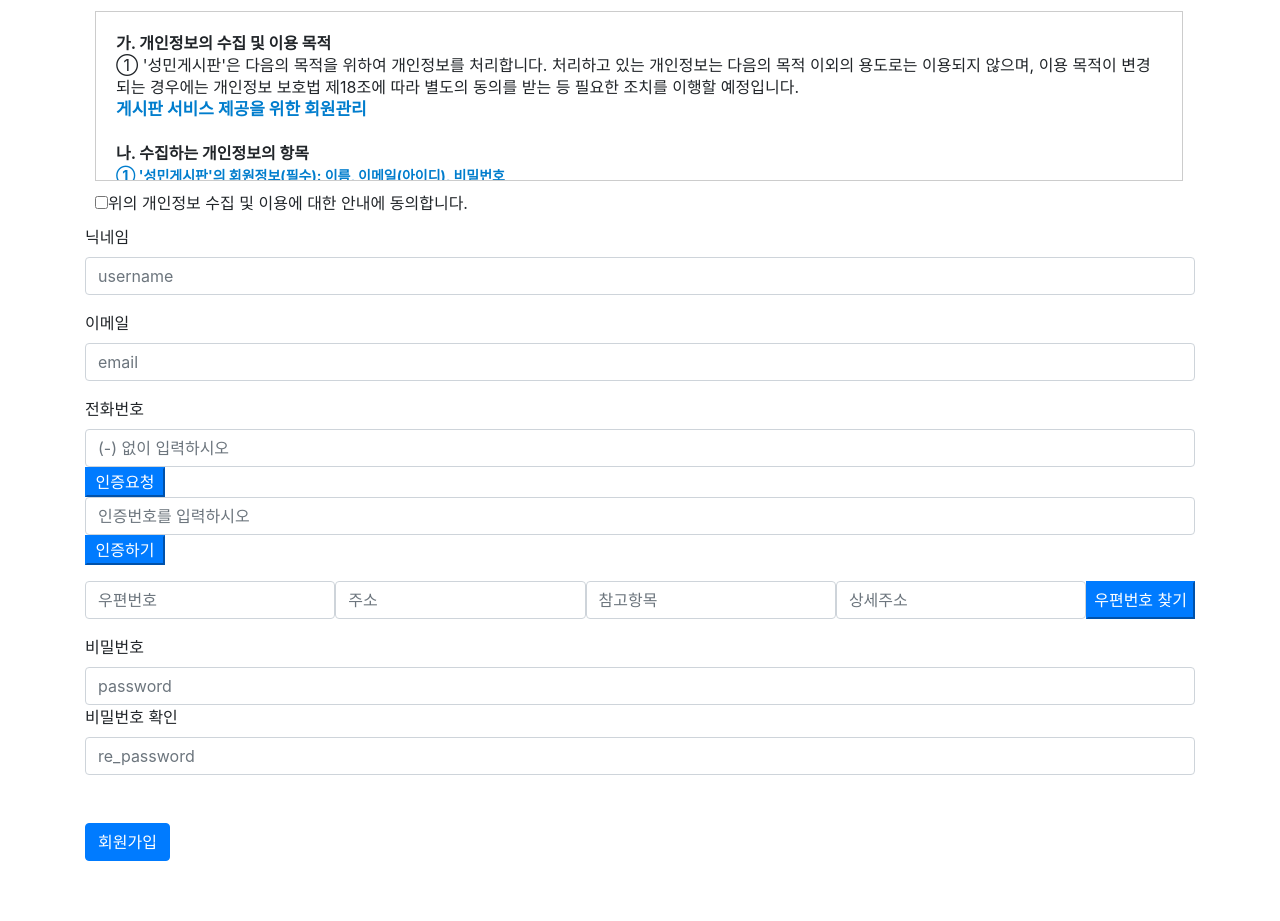
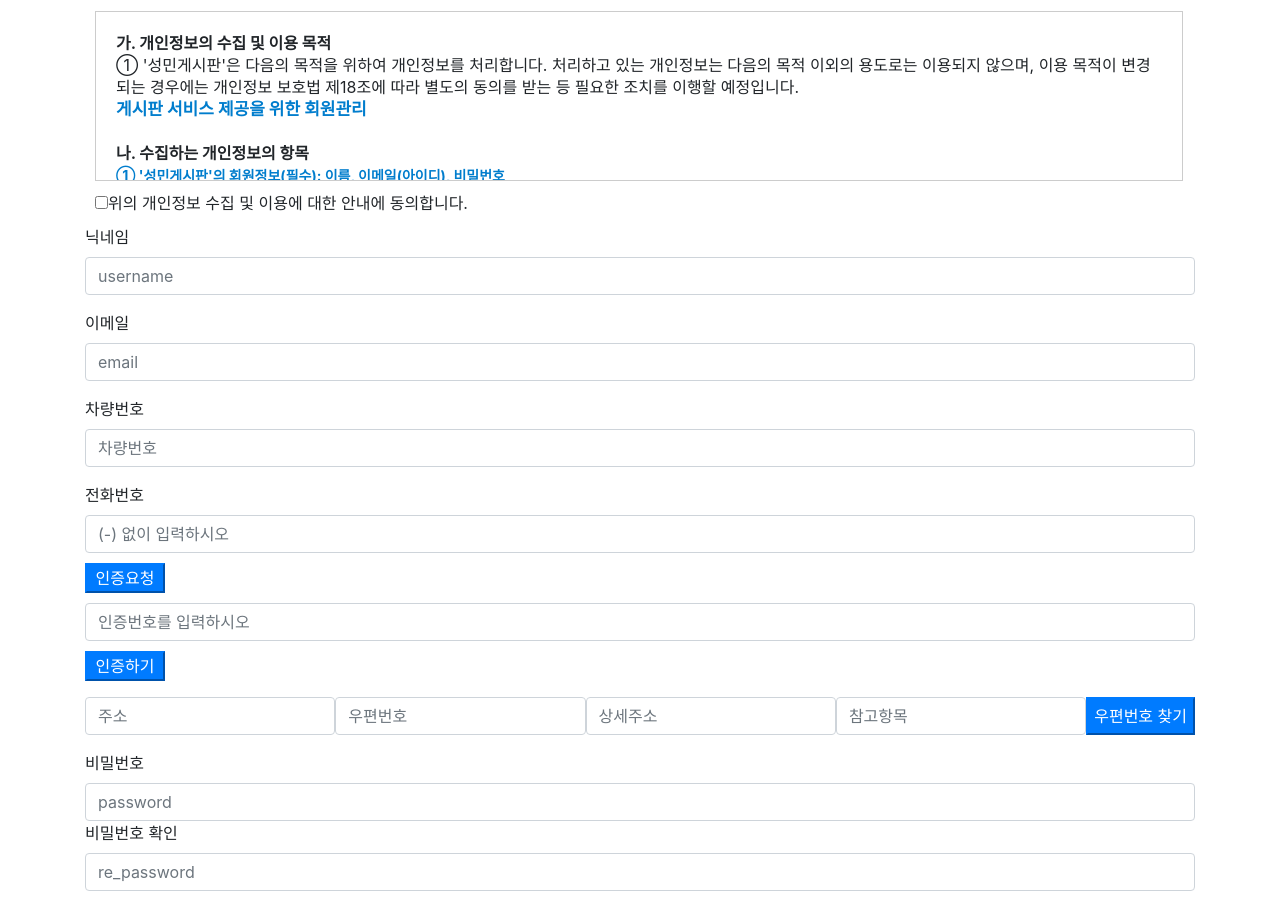
Before and after one commit to mini-777/board_test, a Django app: template member/templates/register.html in a window 1280 px wide. Shown: the part 405-1326 px from the top of the page. Before the commit the page ends 1266 px from the top, so only its background shows below. Run offline with Django 3.2, Linux system fonts and the light colour scheme; the template is opened without the code that fills it, so the values that code supplies are empty; some libraries are stand-ins or nearby versions.

Commit message:
register html 디자인 수정, 차량번호 추가

```diff
--- a/member/admin.py
+++ b/member/admin.py
@@ -5,7 +5,7 @@
 # Register your models here.
 
 class BoardMemberAdmin(admin.ModelAdmin):
-    list_display = ('username', 'email', 'password', 'created_at', 'updated_at', 'phone_num', 'address')
+    list_display = ('username', 'email', 'password', 'created_at', 'updated_at', 'phone_num', 'address', 'carNum')
 
 
 admin.site.register(BoardMember, BoardMemberAdmin)
--- a/member/models.py
+++ b/member/models.py
@@ -20,7 +20,7 @@
     updated_at = models.DateTimeField(auto_now=True, verbose_name='마지막수정일')
     phone_num = models.CharField(verbose_name='휴대폰 번호', max_length=11)
     address = models.CharField(verbose_name="주소", max_length=200)
-    # carNum = models.CharField(verbose_name='차량번호', max_length=100)
+    carNum = models.CharField(verbose_name='차량번호', max_length=100)
 
     def __str__(self):
         return self.username
--- a/member/templates/register.html
+++ b/member/templates/register.html
@@ -190,22 +190,31 @@
                 name="email"
               />
             </div>
-
-				<div class="form-group" style="width: auto;height: auto">
+<div class="form-group">
+				<label for="re_password">차량번호</label>
+              <input
+                type="text"
+                class="form-control"
+                id="carNum"
+                placeholder="차량번호"
+                name="carNum" maxlength="8" />
+	</div>
+				<div class="form-group">
 				<label for="phoneNum">전화번호</label>
-				<input type="tel" class="form-control" id="phoneNum" name="phoneNum" placeholder="(-) 없이 입력하시오" pattern="[0-9]{3}[0-9]{4}[0-9]{4}" />
-				<button class="btn-primary" name="authRegister" id="authRegister" onclick="" value="1" style="width: 80px; height: 30px">인증요청</button><div id="demo"></div>
-					<input type="text" class="form-control" id="authNum" name="authNum" placeholder="인증번호를 입력하시오" pattern="[0-9]{4}" />
+				<input type="tel" class="form-control" id="phoneNum" name="phoneNum" placeholder="(-) 없이 입력하시오" pattern="[0-9]{3}[0-9]{4}[0-9]{4}" style="margin-bottom: 10px" />
+				<button class="btn-primary" name="authRegister" id="authRegister" onclick="" value="1" style="width: 80px; height: 30px; margin-bottom: 10px">인증요청</button><div id="demo"></div>
+					<input type="text" class="form-control" id="authNum" name="authNum" placeholder="인증번호를 입력하시오" pattern="[0-9]{4}"style="margin-bottom: 10px" />
 				<button class="btn-primary" name="authVal" id="authVal" value="1" style="width: 80px; height: 30px" onclick="">인증하기</button>
 			</div>
 			   <div class="form-group" style="display: flex">
 
-			   <input  class="form-control" type="text" name="sample6_postcode" id="sample6_postcode" placeholder="우편번호">
+
 
 					<input type="text" id="sample6_address" name="sample6_address" placeholder="주소" class="form-control">
+ <input  class="form-control" type="text" name="sample6_postcode" id="sample6_postcode" placeholder="우편번호">
+				  <input type="text" id="sample6_detailAddress" name="sample6_detailAddress" placeholder="상세주소" class="form-control">
+					<input type="text" id="sample6_extraAddress" name="sample6_extraAddress" placeholder="참고항목" class="form-control">
 
-					<input type="text" id="sample6_extraAddress" name="sample6_extraAddress" placeholder="참고항목" class="form-control">
-				   <input type="text" id="sample6_detailAddress" name="sample6_detailAddress" placeholder="상세주소" class="form-control">
 				   <input type="button" onclick="sample6_execDaumPostcode()" class="btn-primary" value="우편번호 찾기">
 </div>
 <script src="https://t1.daumcdn.net/mapjsapi/bundle/postcode/prod/postcode.v2.js"></script>
--- a/member/views.py
+++ b/member/views.py
@@ -40,9 +40,11 @@
 
 @csrf_exempt
 def register(request):
-
     if request.method == "GET":
-        del (request.session['phoneAuth'])
+        try:
+            del (request.session['phoneAuth'])
+        except:
+            pass
         return render(request, 'register.html')
 
     elif request.method == "POST":
```
